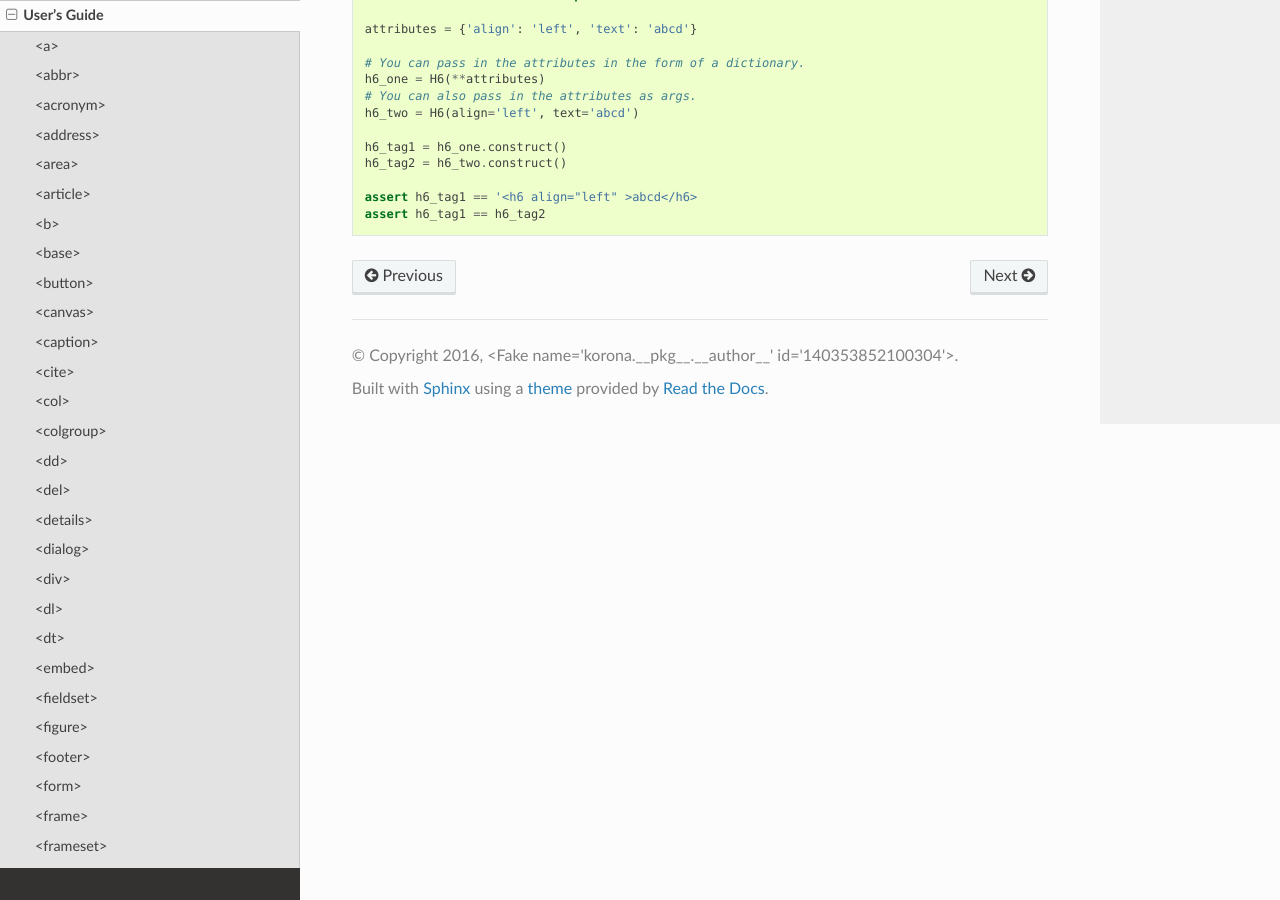
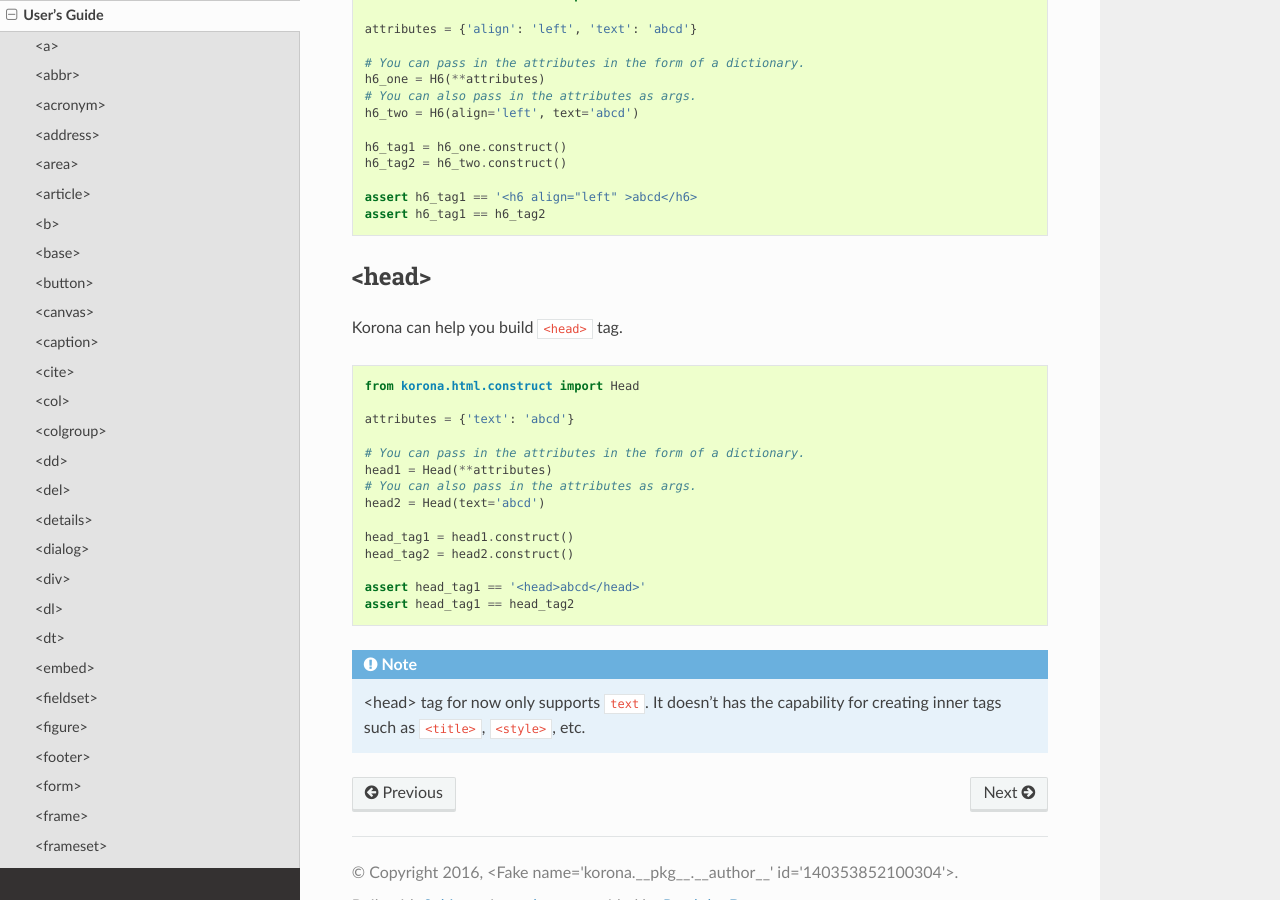
Before and after one commit to bharadwajyarlagadda/korona, a Sphinx documentation site: the page built from docs/guide.rst, in a window 1280 px wide and 900 px high, scrolled down 16378 px. Built offline with Sphinx 7.4.7 and the Read the Docs theme 2.0.0, drawn with Linux system fonts in a browser that asks for light colours; the version number could not be read and is left out.

Commit message:
Added <head> tag to CHANGELOG; Added api reference for Head() class; Added an example for constructing the <head> tag

```diff
--- a/CHANGELOG.rst
+++ b/CHANGELOG.rst
@@ -12,6 +12,7 @@ v0.3.0-alpha
   - <h4></h4>
   - <h5></h5>
   - <h6></h6>
+  - <head></head>
 
 Caveats:
 
--- a/docs/api.rst
+++ b/docs/api.rst
@@ -136,3 +136,7 @@ API Reference
 
 .. autoclass:: korona.html.construct.H6
     :members:
+
+
+.. autoclass:: korona.html.construct.Head
+    :members:
--- a/docs/guide.rst
+++ b/docs/guide.rst
@@ -874,3 +874,27 @@ Korona supports ``align`` attribute for ``<h6>`` tag. Korona can help you build
 
     assert h6_tag1 == '<h6 align="left" >abcd</h6>
     assert h6_tag1 == h6_tag2
+
+<head>
+------
+
+Korona can help you build ``<head>`` tag.
+
+.. code-block:: python
+
+    from korona.html.construct import Head
+
+    attributes = {'text': 'abcd'}
+
+    # You can pass in the attributes in the form of a dictionary.
+    head1 = Head(**attributes)
+    # You can also pass in the attributes as args.
+    head2 = Head(text='abcd')
+
+    head_tag1 = head1.construct()
+    head_tag2 = head2.construct()
+
+    assert head_tag1 == '<head>abcd</head>'
+    assert head_tag1 == head_tag2
+
+.. note:: <head> tag for now only supports ``text``. It doesn't has the capability for creating inner tags such as ``<title>``, ``<style>``, etc.
```
